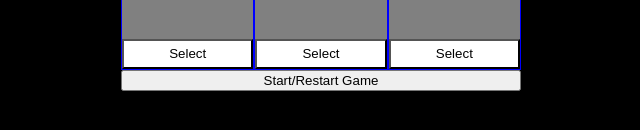
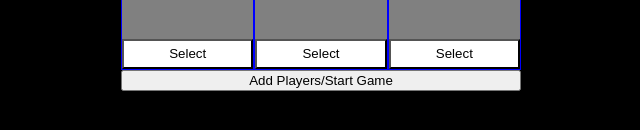
Before and after one commit to Justin2172021/js-tic-tac-toe, a plain HTML site: page index.html in a window 1280 px wide. Shown: the part 410-540 px from the top of the page, 319-959 px from the left. Drawn offline with Linux system fonts and the light colour scheme.

Commit message:
Changed the submit button name

```diff
--- a/index.html
+++ b/index.html
@@ -39,6 +39,6 @@
             <button type="submit" class="game-board-button">Select</button>
         </div>
     </div>
-    <button type="submit" class="start-game-button">Start/Restart Game</button>
+    <button type="submit" class="start-game-button">Add Players/Start Game</button>
 </body>
 </html>
```
